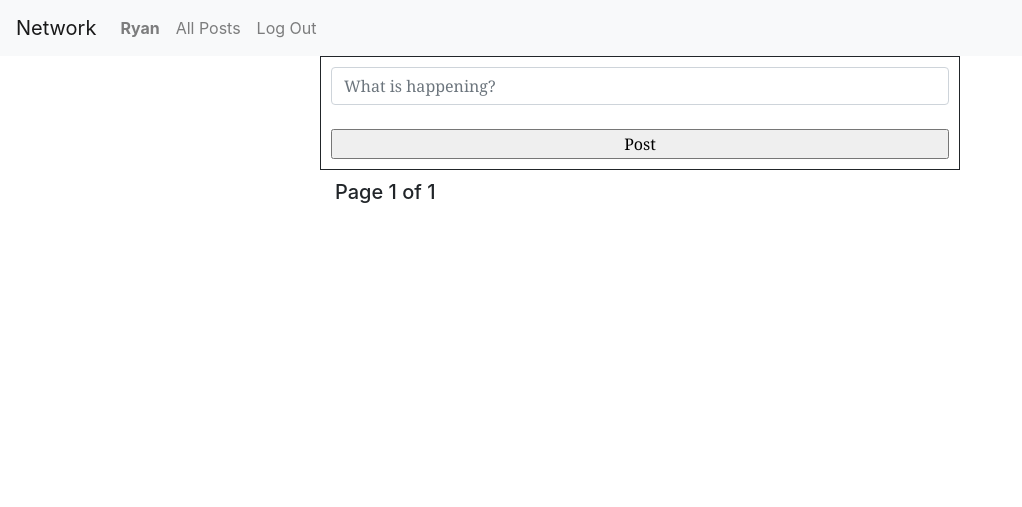
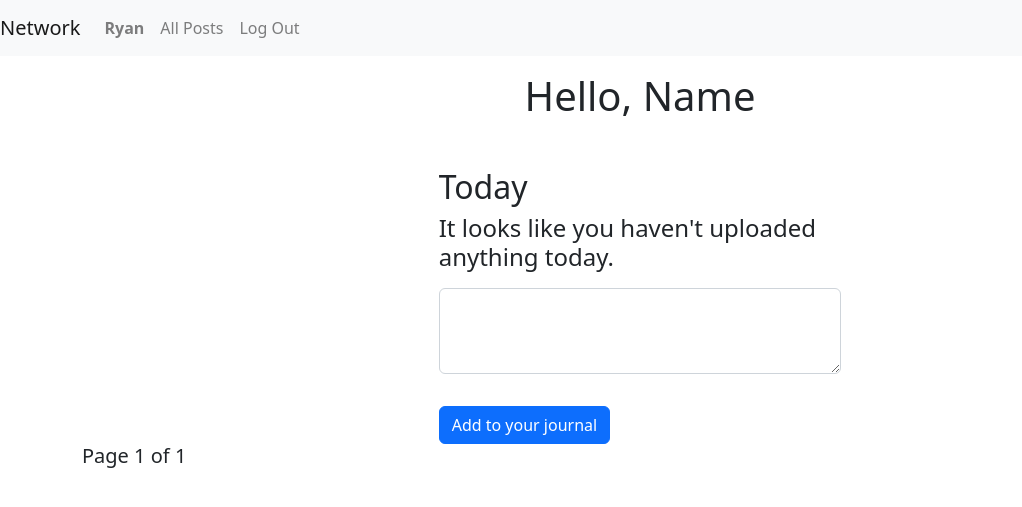
Before and after one commit to RyanBoomer30/GenerativeJournal, a Django app: page / in a window 1280 px wide. Shown: the top 507 px of the page, without its empty margins (0-1022 px from the left). Run offline with Django 3.2, Linux system fonts and the light colour scheme; a user stored in the database is signed in; data that the repository does not hold is empty; some libraries are stand-ins or nearby versions.

Commit message:
created index

```diff
--- a/network/models.py
+++ b/network/models.py
@@ -13,7 +13,6 @@ class Profile(models.Model):
         return f"{self.user} has {self.followers} followers and {self.following} followings"
 
 class Post(models.Model):
-    title = models.CharField(max_length=200)
     content = models.CharField(max_length=1000)
     time = models.DateTimeField(default=timezone.now)
     owner = models.ForeignKey('User', on_delete=models.CASCADE, related_name="post_profile")
--- a/network/static/network/styles.css
+++ /dev/null
@@ -1,130 +0,0 @@
-.btn{
-    float: left;
-    position: relative;
-    bottom: 8px;
-    vertical-align: middle;
-    background: transparent;
-    border: none;
-    margin: 1px;
-    font-size: medium;
-    outline: none;
-    color: grey;
-}
-h4{
-    font-size: small;
-    cursor: pointer;
-}
-
-h6{
-    font-size: medium;
-    animation-name: like;
-    animation-duration: 1s;
-    animation-fill-mode: forwards;
-}
-
-.container{
-    margin-top: 10px;
-    border-style: ridge;
-    max-width: 60%;
-    width: 50%;
-    border-width: 2px;
-}
-
-.form{
-    font-family: Cambria, Cochin, Georgia, Times, 'Times New Roman', serif;
-    font-weight: bold;
-    border-style: solid;
-    border-width: 0.5px;
-    width: 50%;
-    margin: auto;
-    padding: 10px;
-    text-align: center;
-}
-
-.column {
-    margin: auto;
-    width: 40%;
-}
-
-.row:after {
-    content: "";
-    display: table;
-    clear: both;
-}
-
-.follow{
-    background-color:#1DA1F2;
-    color: white;
-}
-
-.editButton{
-    float:right;
-}
-
-.open-button {
-    background-color: #555;
-    color: white;
-    padding: 16px 20px;
-    border: none;
-    cursor: pointer;
-    opacity: 0.8;
-    position: fixed;
-    bottom: 23px;
-    right: 28px;
-    width: 280px;
-  }
-
-  /* https://www.w3schools.com/howto/howto_js_popup_form.asp */
-  /* The popup form - hidden by default */
-  .form-popup {
-    display: none;
-    position: fixed;
-    bottom: 0;
-    right: 15px;
-    border: 3px solid #f1f1f1;
-    z-index: 9;
-  }
-
-  /* Add styles to the form container */
-  .form-container {
-    max-width: 300px;
-    padding: 10px;
-    background-color: white;
-  }
-
-  /* Full-width input fields */
-  .form-container input[type=text], .form-container input[type=password] {
-    width: 100%;
-    padding: 15px;
-    margin: 5px 0 22px 0;
-    border: none;
-    background: #f1f1f1;
-  }
-
-  /* When the inputs get focus, do something */
-  .form-container input[type=text]:focus, .form-container input[type=password]:focus {
-    background-color: #ddd;
-    outline: none;
-  }
-
-  /* Set a style for the submit/login button */
-  .form-container .btn {
-    background-color: #04AA6D;
-    color: white;
-    padding: 16px 20px;
-    border: none;
-    cursor: pointer;
-    width: 100%;
-    margin-bottom:10px;
-    opacity: 0.8;
-  }
-
-  /* Add a red background color to the cancel button */
-  .form-container .cancel {
-    background-color: red;
-  }
-
-  /* Add some hover effects to buttons */
-  .form-container .btn:hover, .open-button:hover {
-    opacity: 1;
-  }
--- a/network/templates/network/index.html
+++ b/network/templates/network/index.html
@@ -1,37 +1,41 @@
 {% extends "network/layout.html" %}
 {% load static %}
 
+{%block script%}
+    <meta charset="utf-8">
+    <meta name="viewport" content="width=device-width, initial-scale=1">
+    <link href="https://cdn.jsdelivr.net/npm/bootstrap@5.2.2/dist/css/bootstrap.min.css" rel="stylesheet" integrity="sha384-Zenh87qX5JnK2Jl0vWa8Ck2rdkQ2Bzep5IDxbcnCeuOxjzrPF/et3URy9Bv1WTRi" crossorigin="anonymous">
+{% endblock %}
+
 {% block body %}
-    <div class="form">
-        <form action="{% url 'create' %}" method = "POST">
-            {% csrf_token %}
-            {{ form }}
-            <br>
-            <input type="submit" value="Post" style="width: 100%;">
-        </form>
+    <div class="container mt-3">
+        <h1 class="text-center">Hello, Name</h1>
     </div>
 
+    <div class="container col-sm-4 mt-5">
+    <h2>Today</h2>
+    <h4>It looks like you haven't uploaded anything today.</h4>
+    <form action="{% url 'create' %}" method = "POST">
+    <div class="form-group">
+            {% csrf_token %}
+            {% comment %} <label for="exampleFormControlTextarea1">Label</label> {% endcomment %}
+            <textarea class="form-control mt-3" name="postContent" rows="3"></textarea>
+    </div>
+    <button type="submit" value="Post" class="btn btn-primary rounded mt-3">Add to your journal</button>
+    </form>
+    </div>
     {% for post in posts %}
-        <div class="container">
-            {% if request.user == post.owner %}
-                <h4 class="editButton" onclick = "openForm('{{post.id}}')">Edit Post</h4>
-                <div class="form-popup" id="myForm_{{post.id}}">
-                    <form onsubmit="Edit('{{post.id}}', document.getElementById('edit_{{post.id}}').value); return false;" class="form-container">
-                        <h1>Edit</h1>
-
-                        <input type="text" name="edit" id="edit_{{post.id}}" placeholder="Enter Edit Version" required>
-
-                        <button type="submit" onclick="closeForm('{{post.id}}')">Submit</button>
-                        <button type="button" onclick="closeForm('{{post.id}}')">Close</button>
-                    </form>
-                </div>
-            {% endif %}
-            <a href="{% url 'profile' post.owner.id %}"><h2 class="profile_{{post.owner.id}}" data-profile="{{post.owner.id}}" style="font-weight: bold;" >{{ post.owner }}</h2></a>
-
-            <h5 id="content_{{post.id}}">{{ post.content }}</h5>
-            <h6>&nbsp; {{ post.time }}</h6>
-
+    <div class="container col-sm-4 mt-3">
+        <h2>{{ post.time|date:"D d M Y"}}</h2>
+        <div class="card">
+            <img class="card-img-top" src="https://previews.123rf.com/images/savo/savo1908/savo190800177/128509235-abstract-color-pattern-modern-random-colors-ideal-for-textiles-packaging-paper-printing-simple-backg.jpg" alt="Card image cap">
+            <div class="card-body">
+                <h5>It looks like you had a great day!</h5>
+            <p class="card-text" id="content_{{post.id}}">{{ post.content }}</p>
+            <button type="button" class="btn btn-dark">Share</button>
+            </div>
         </div>
+    </div>
     {% endfor %}
 
     <h5 class="container" style="border-style: hidden;">
@@ -48,11 +52,4 @@
         {% endif %}
     </h5>
 
-
-
 {% endblock %}
-
-{% block script %}
-    <script src="{% static 'network/index.js' %}"></script>
-    <script src="https://kit.fontawesome.com/f6dcf461c1.js" crossorigin="anonymous"></script>
-{% endblock %}
--- a/network/templates/network/layout.html
+++ b/network/templates/network/layout.html
@@ -6,6 +6,7 @@
         <title>{% block title %}Social Network{% endblock %}</title>
         <link rel="stylesheet" href="https://stackpath.bootstrapcdn.com/bootstrap/4.4.1/css/bootstrap.min.css" integrity="sha384-Vkoo8x4CGsO3+Hhxv8T/Q5PaXtkKtu6ug5TOeNV6gBiFeWPGFN9MuhOf23Q9Ifjh" crossorigin="anonymous">
         <link href="{% static 'network/styles.css' %}" rel="stylesheet">
+        <script src="{% static 'network/index.js' %}"></script>
         <style>
 
         </style>
--- a/network/urls.py
+++ b/network/urls.py
@@ -10,5 +10,5 @@ urlpatterns = [
     path("register", views.register, name="register"),
     path("create", views.createPost, name="create"),
     path("edit/<int:post_id>/<str:edit>", views.edit, name="edit"),
-    path("profile/<int:profile_id>", views.profile, name="profile")
+    path("profile/<int:profile_id>", views.profile, name="profile"),
 ]
--- a/network/views.py
+++ b/network/views.py
@@ -12,11 +12,11 @@ class CreatePost(forms.Form):
     content = forms.CharField(
         label="",
         max_length=120,
-        widget=forms.TextInput(attrs={'class' : 'form-control', 'placeholder': 'What is happening?'}))
+        widget=forms.TextInput(attrs={'class' : 'form-control', 'placeholder': 'It looks like you have not posted anything'}))
 
 def index(request):
     user = request.user
-    all_posts = Post.objects.all()
+    all_posts = Post.objects.filter(owner=user).order_by('-time')
 
     # Render posts in order of 10 per paginator
     paginator = Paginator(all_posts, 10)
@@ -83,10 +83,12 @@ def register(request):
 # Create a new post
 def createPost(request):
     if request.method == "POST":
-        description = request.POST['content']
+        description = request.POST.get('postContent', False)
+        sentiment = 100
         post = Post(
             content = description,
             owner = User.objects.get(username=request.user),
+            sentiment = sentiment
         )
         post.save()
         return HttpResponseRedirect(reverse("index"))
```
Also changed, not shown: db.sqlite3, network/migrations/0002_remove_post_title.py (added), 1 other file.
